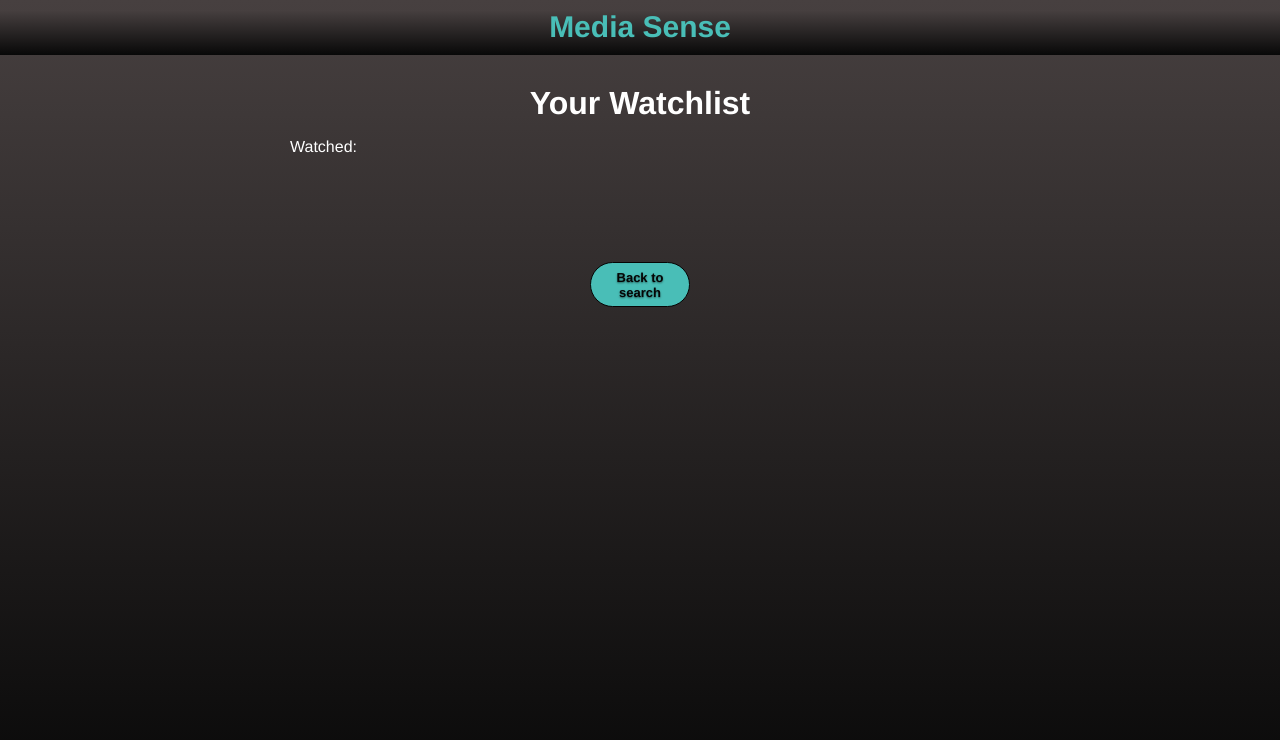
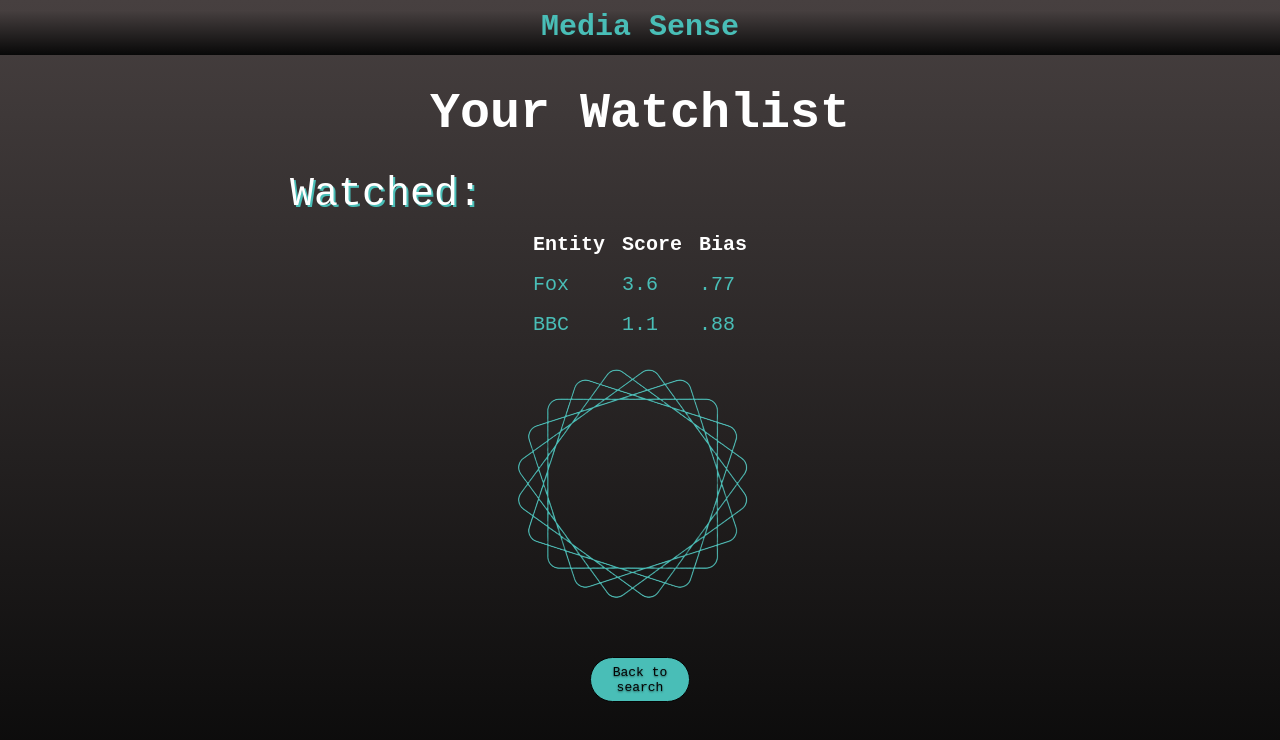
Before and after one commit to achintyaakumar/cs326-final-het, a website: page client/watchlist.html in a window 1280 px wide. Drawn offline with Linux system fonts and the light colour scheme; no server answers.

Commit message:
updated Watchlist

```diff
--- a/client/assets/Watchlist.css
+++ b/client/assets/Watchlist.css
@@ -4,7 +4,7 @@
  width:100%;
  margin:0 auto;
  padding:0px;
- font-family:'Helvetica';
+ font-family:monospace;
 
 }
 body, #header_wrapper {
@@ -64,13 +64,18 @@
   padding:0px;
   width:980px;
   position: relative;
+  font-size: 50px;
+  font-family: monospace !important;
 }
 #div1 p {
   color: white;
   text-align:left;
+  font-size: 40px;
   padding-left:200px;
   margin-left:90px;
+  margin-top: 30px;
   position: relative;
+  text-shadow: 2px 2px #49beb7;
 }
 #div1 li{
     list-style-type: none;
@@ -90,11 +95,11 @@
     height:45px;
     text-align:center;
     font-size:13px;
-    margin-top: 100px;
+    margin-top: 55px;
     margin-bottom: 10px;
     bottom: 10px;
-    font-family: 'Freight Sans Bold', helvetica, arial, sans-serif !important;
-    font-weight: bold !important;
+    font-family: monospace !important;
+
     background-color: #49beb7;
     border: 1px solid;
     color: rgb(5, 5, 5);
@@ -104,3 +109,28 @@
     text-shadow: 0 1px 2px rgba(0,0,0,.5);
     border-radius: 90px;
   }
+  .table{
+    /*background: #49beb7;*/
+    border-collapse: separate;
+    border-spacing: 15px;
+    font-size: 20px;
+    /*color: white;*/
+    margin:-40px auto;
+    padding-bottom:40px;
+    border-radius: 5px 5px;
+    column-gap: 50px;
+  }
+  .table thead{
+    color: white;
+    text-align: center;
+    padding-left: 30px;
+  }
+  .table tbody{
+    color: #49beb7;
+    text-align: left;
+  }
+  .logo{
+    margin-top: 30px auto;
+  margin-left: auto;
+  margin-right: auto;
+  }
--- a/client/watchlist.html
+++ b/client/watchlist.html
@@ -15,10 +15,36 @@
 
     <div id="div1">
         <h1>Your Watchlist</h1>
+
+
         <p>Watched:</p>
         <div class="wachlist">
+            <table class="table table-condensed">
+                <thead>
+                  <tr>
 
+                    <th scope="col">Entity</th>
+                    <th scope="col">Score</th>
+                    <th scope="col">Bias</th>
+
+                  </tr>
+                </thead>
+                <tbody>
+                  <tr>
+
+                    <td>Fox</td>
+                    <td>3.6</td>
+                    <td>.77</td>
+                  </tr>
+                  <tr>
+                    <td>BBC</td>
+                    <td>1.1</td>
+                    <td>.88</td>
+                  </tr>
+                </tbody>
+              </table>
         </div>
+        <img src = 'assets/newlogo copy.png' class="logo" alt="logo">
         <div id="div2">
             <button id="btn1" type="button">Back to search</button>
         </div>
```
